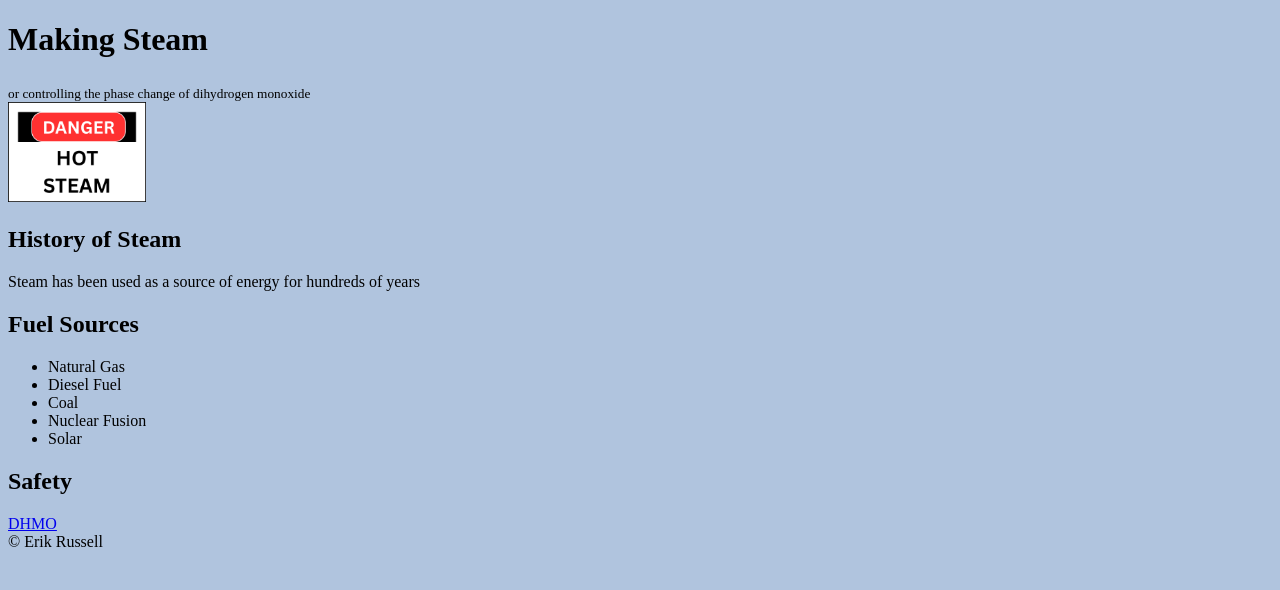
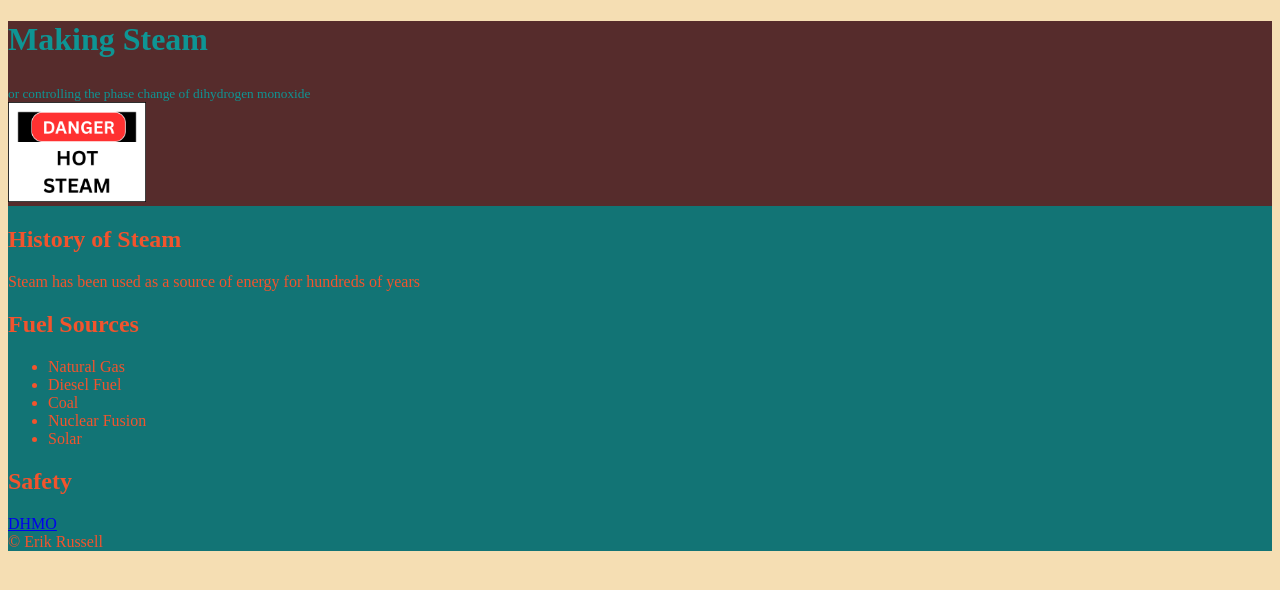
Before and after one commit to Erik-Russell/my-website, a plain HTML site: page index.html in a window 1280 px wide. Drawn offline with Linux system fonts and the light colour scheme.

Commit message:
added colors from palette Warm Earth Tone Palette from coolors.co

```diff
--- a/css/style.css
+++ b/css/style.css
@@ -1,3 +1,13 @@
 html {
-    background-color: lightsteelblue;
+    background-color: wheat;
 }
+
+header {
+    background-color: rgb(86, 44, 44);
+    color: rgb(14, 149, 148);
+}
+
+body {
+    background-color: rgb(18, 116, 117);
+    color: rgb(242, 84, 45);
+}
```
